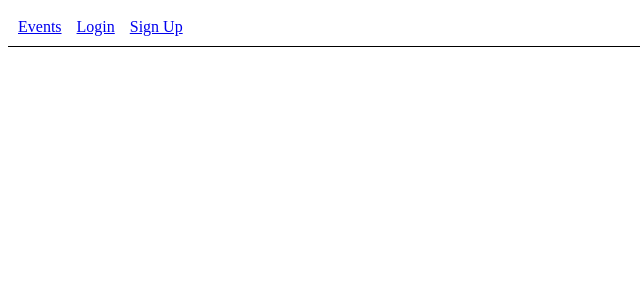
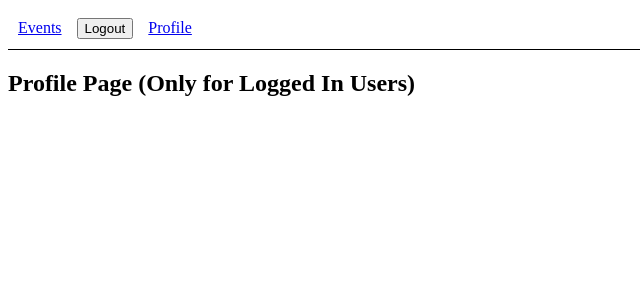
Before and after one commit to yash-ladda/Planzee, a React (Vite) app in the folder Frontend/planzee/: page /profile in a window 1280 px wide. Before the commit this address had no page. Shown: the top 300 px of the page, without its empty margins (0-640 px from the left). Built offline with nearby package versions, Linux system fonts and the light colour scheme; sample sign-in values are in the browser's storage.

Commit message:
feat(auth): implement AuthContext, protected routes, and login

```diff
--- a/Frontend/planzee/src/App.jsx
+++ b/Frontend/planzee/src/App.jsx
@@ -1,24 +1,35 @@
-import { useEffect, useState } from "react";
-import api from "./api/axios";
 import { BrowserRouter, Routes, Route } from "react-router-dom";
+import { AuthProvider } from "./context/AuthContext";
+import ProtectedRoute from "./routes/ProtectedRoute";
+import Profile from "./pages/Profile";
 
 import EventsList from "./pages/EventsList";
 import Login from "./pages/Login";
-import Signup from "./pages/Signup";
-import Navbar from "./components/navbar";
+import Register from "./pages/Signup";
+import Navbar from "./components/Navbar";
 
-export default function App() {
-
+function App() {
     return (
-        <div>
+        <AuthProvider>
             <BrowserRouter>
                 <Navbar />
                 <Routes>
-                    <Route  path="/events" element={<EventsList />}/>
-                    <Route  path="/login" element={<Login />}/>
-                    <Route  path="/signup" element={<Signup />}/>
+                    <Route path="/" element={<EventsList />} />
+                    <Route path="/events" element={<EventsList />} />
+                    <Route path="/login" element={<Login />} />
+                    <Route path="/register" element={<Register />} />
+                    <Route
+                        path="/profile"
+                        element={
+                            <ProtectedRoute>
+                                <Profile />
+                            </ProtectedRoute>
+                        }
+                    />
                 </Routes>
             </BrowserRouter>
-        </div>
+        </AuthProvider>
     );
 }
+
+export default App;
--- a/Frontend/planzee/src/components/Navbar.jsx
+++ b/Frontend/planzee/src/components/Navbar.jsx
@@ -1,19 +1,39 @@
 import { Link } from "react-router-dom";
+import { useAuth } from "../context/AuthContext";
+import { useNavigate } from "react-router-dom";
 
 export default function Navbar() {
+    const navigate = useNavigate();
+    const { isLoggedIn, logout } = useAuth();
+
+    const handleLogout = () => {
+        logout();
+        navigate("/login");
+    };
+
     return (
         <nav style={{ padding: "10px", borderBottom: "1px solid black" }}>
             <Link to="/events" style={{ marginRight: "15px" }}>
                 Events
             </Link>
 
-            <Link to="/login" style={{ marginRight: "15px" }}>
-                Login
-            </Link>
-
-            <Link to="/signup">
-                Sign Up
-            </Link>
+            {isLoggedIn ? (
+                <>
+                    <button onClick={handleLogout}>Logout</button>
+                    <Link to="/profile" style={{marginLeft: "15px"}}>
+                        Profile
+                    </Link>
+                </>
+            ) : (
+                <>
+                    <Link to="/login" style={{ marginRight: "15px" }}>
+                        Login
+                    </Link>
+                    <Link to="/register">
+                        Register
+                    </Link>
+                </>
+            )}
         </nav>
     );
-};
+}
--- /dev/null
+++ b/Frontend/planzee/src/context/AuthContext.jsx
@@ -0,0 +1,38 @@
+import { createContext, useContext, useState, useEffect } from "react";
+
+const AuthContext = createContext();
+
+export function AuthProvider({ children }) {
+    const [isLoggedIn, setIsLoggedIn] = useState(false);
+    const [loading, setLoading] = useState(true); // 🔥 important
+
+    useEffect(() => {
+        const token = localStorage.getItem("token");
+
+        if (token) {
+            setIsLoggedIn(true);
+        }
+
+        setLoading(false); // 🔥 stop loading after check
+    }, []);
+
+    const login = (token) => {
+        localStorage.setItem("token", token);
+        setIsLoggedIn(true);
+    };
+
+    const logout = () => {
+        localStorage.removeItem("token");
+        setIsLoggedIn(false);
+    };
+
+    return (
+        <AuthContext.Provider value={{ isLoggedIn, login, logout, loading }}>
+            {children}
+        </AuthContext.Provider>
+    );
+}
+
+export function useAuth() {
+    return useContext(AuthContext);
+}
--- a/Frontend/planzee/src/pages/Login.jsx
+++ b/Frontend/planzee/src/pages/Login.jsx
@@ -1,9 +1,11 @@
 import { useState } from "react";
 import { useNavigate } from "react-router-dom";
+import { useAuth } from "../context/AuthContext";
 import api from "../api/axios";
 
 export default function Login() {
     const navigate = useNavigate();
+    const { login } = useAuth();
 
     const [formData, setFormData] = useState({
         email: "",
@@ -23,54 +25,34 @@ export default function Login() {
         try {
             const res = await api.post("/auth/login", formData);
 
-            localStorage.setItem("token", res.data.token);
+            login(res.data.token); // 🔥 use context login
 
-            alert("Login successful!");
-
-            navigate("/"); // redirect to home
+            navigate("/");
         } catch (error) {
-            console.log(error.response);
-
-            let message = undefined;
-
-            if (error.response.data.errors) {
-                message = Object.values(error.response.data.errors)[0];
-            }
-            else {
-                message = error.response.data.message;
-            }
-
-            console.log(message);
-
-            alert(message);
+            alert("Login failed");
         }
     };
 
     return (
         <div>
             <h2>Login</h2>
-
             <form onSubmit={handleSubmit}>
                 <input
                     type="email"
                     name="email"
                     placeholder="Email"
-                    value={formData.email}
                     onChange={handleChange}
                 />
                 <br /><br />
-
                 <input
                     type="password"
                     name="password"
                     placeholder="Password"
-                    value={formData.password}
                     onChange={handleChange}
                 />
                 <br /><br />
-
                 <button type="submit">Login</button>
             </form>
         </div>
     );
-};
+}
--- /dev/null
+++ b/Frontend/planzee/src/pages/Profile.jsx
@@ -0,0 +1,7 @@
+export default function Profile() {
+    return (
+        <div>
+            <h2>Profile Page (Only for Logged In Users)</h2>
+        </div>
+    );
+}
--- a/Frontend/planzee/src/pages/Signup.jsx
+++ b/Frontend/planzee/src/pages/Signup.jsx
@@ -1,10 +1,12 @@
 import { useState } from "react";
 import { useNavigate } from "react-router-dom";
 import api from "../api/axios";
+import { useAuth } from "../context/AuthContext";
 
 export default function Signup() {
 
     const navigate = useNavigate();
+    const { login } = useAuth();
 
     const [formData, setFormData] = useState({
         name: "",
@@ -29,7 +31,8 @@ export default function Signup() {
             const res = await api.post("/auth/register", formData);
 
             // store token in localStorage
-            localStorage.setItem("token", res.data.token);
+            // localStorage.setItem("token", res.data.token);
+            login(res.data.token);
 
             alert("Registration successful!");
 
--- /dev/null
+++ b/Frontend/planzee/src/routes/ProtectedRoute.jsx
@@ -0,0 +1,16 @@
+import { Navigate } from "react-router-dom";
+import { useAuth } from "../context/AuthContext";
+
+export default function ProtectedRoute({ children }) {
+    const { isLoggedIn, loading } = useAuth();
+
+    if (loading) {
+        return <p>Checking authentication...</p>;
+    }
+
+    if (!isLoggedIn) {
+        return <Navigate to="/login" />;
+    }
+
+    return children;
+}
```
